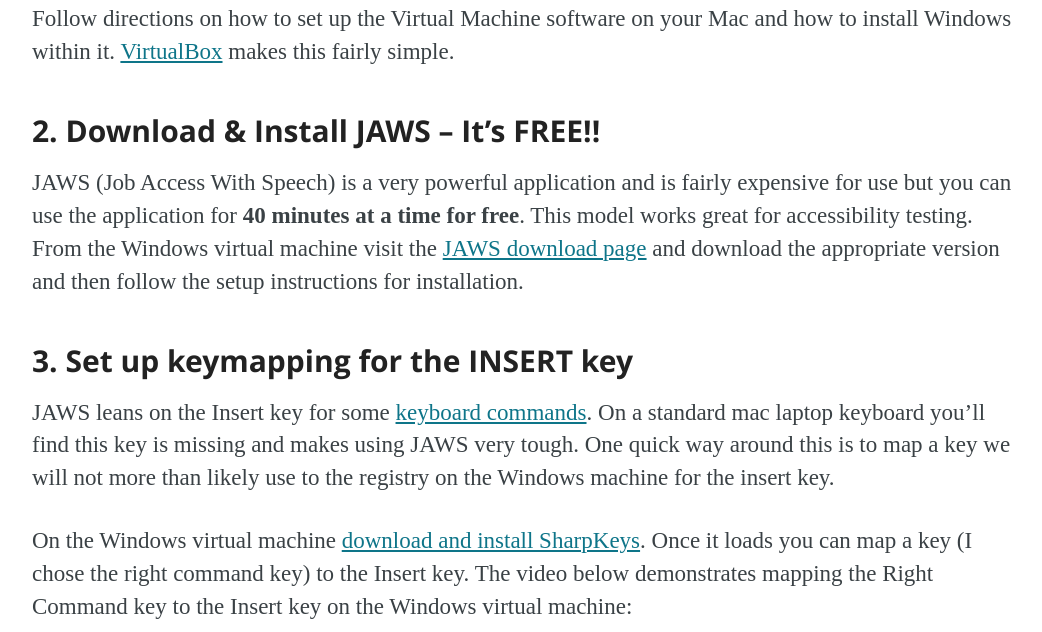
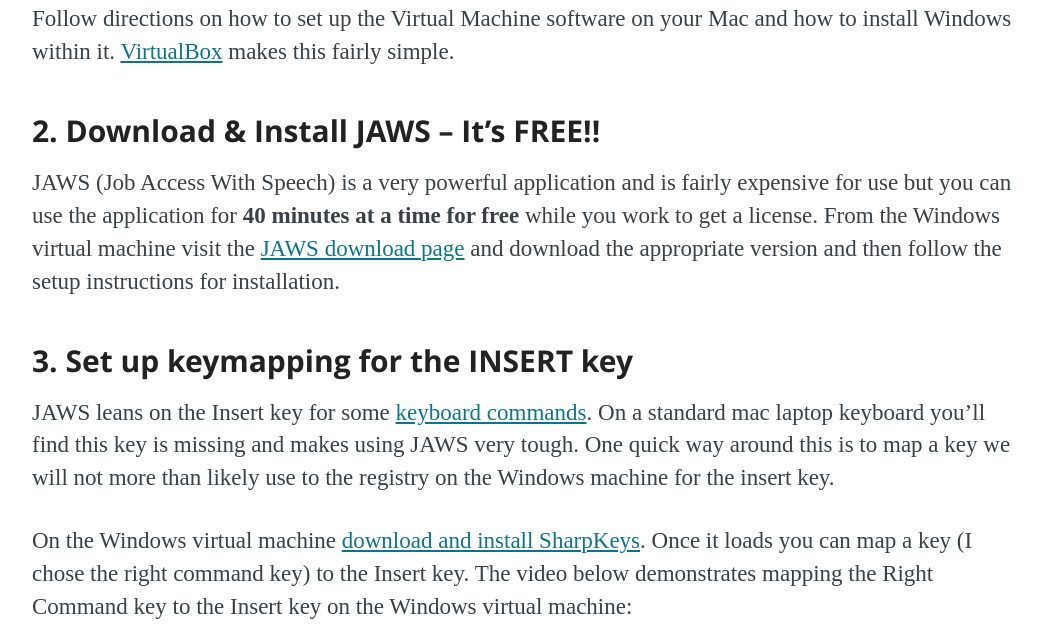
Before and after one commit to joe-watkins/joe-watkins.github.io, a plain HTML site: page accessibility/up-and-running-with-jaws-on-a-mac/index.html in a window 1280 px wide. Shown: the part 1127-1759 px from the top of the page, without its empty margins (117-1159 px from the left). Drawn offline with Linux system fonts and the light colour scheme; a script that the page names is missing; a web font is replaced by a local one.

Commit message:
Update index.html

```diff
--- a/accessibility/up-and-running-with-jaws-on-a-mac/index.html
+++ b/accessibility/up-and-running-with-jaws-on-a-mac/index.html
@@ -96,7 +96,7 @@
 
 <h2 id="2-download-amp-install-jaws-it-s-free">2. Download &amp; Install JAWS &ndash; It&rsquo;s FREE!!</h2>
 
-<p>JAWS (Job Access With Speech) is a very powerful application and is fairly expensive for use but you can use the application for <strong>40 minutes at a time for free</strong>. This model works great for accessibility testing. From the Windows virtual machine visit the <a href="http://www.freedomscientific.com/Downloads/JAWS">JAWS download page</a> and download the appropriate version and then follow the setup instructions for installation.</p>
+<p>JAWS (Job Access With Speech) is a very powerful application and is fairly expensive for use but you can use the application for <strong>40 minutes at a time for free</strong> while you work to get a license. From the Windows virtual machine visit the <a href="http://www.freedomscientific.com/Downloads/JAWS">JAWS download page</a> and download the appropriate version and then follow the setup instructions for installation.</p>
 
 <h2 id="3-set-up-keymapping-for-the-insert-key">3. Set up keymapping for the INSERT key</h2>
 
```
